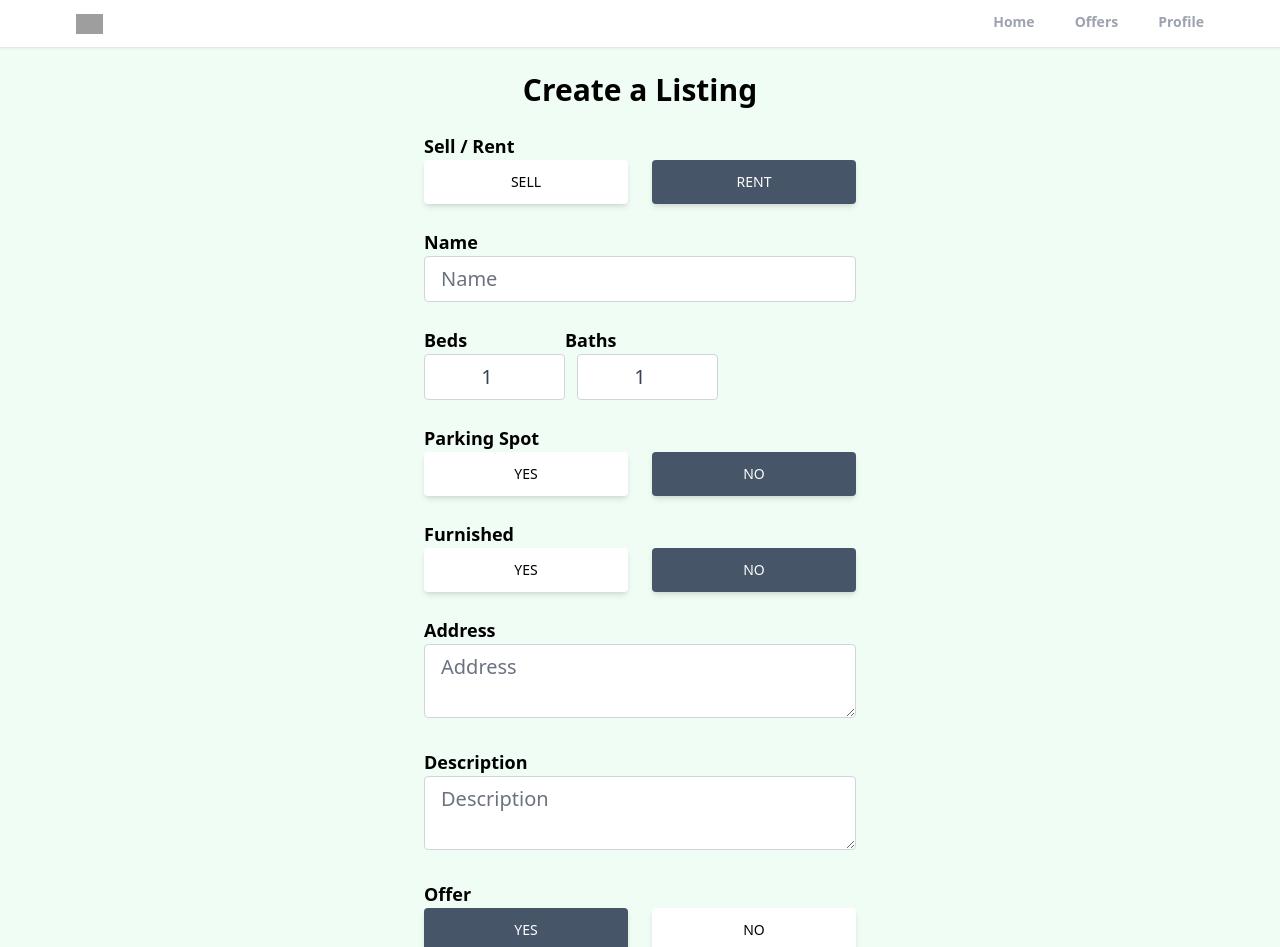
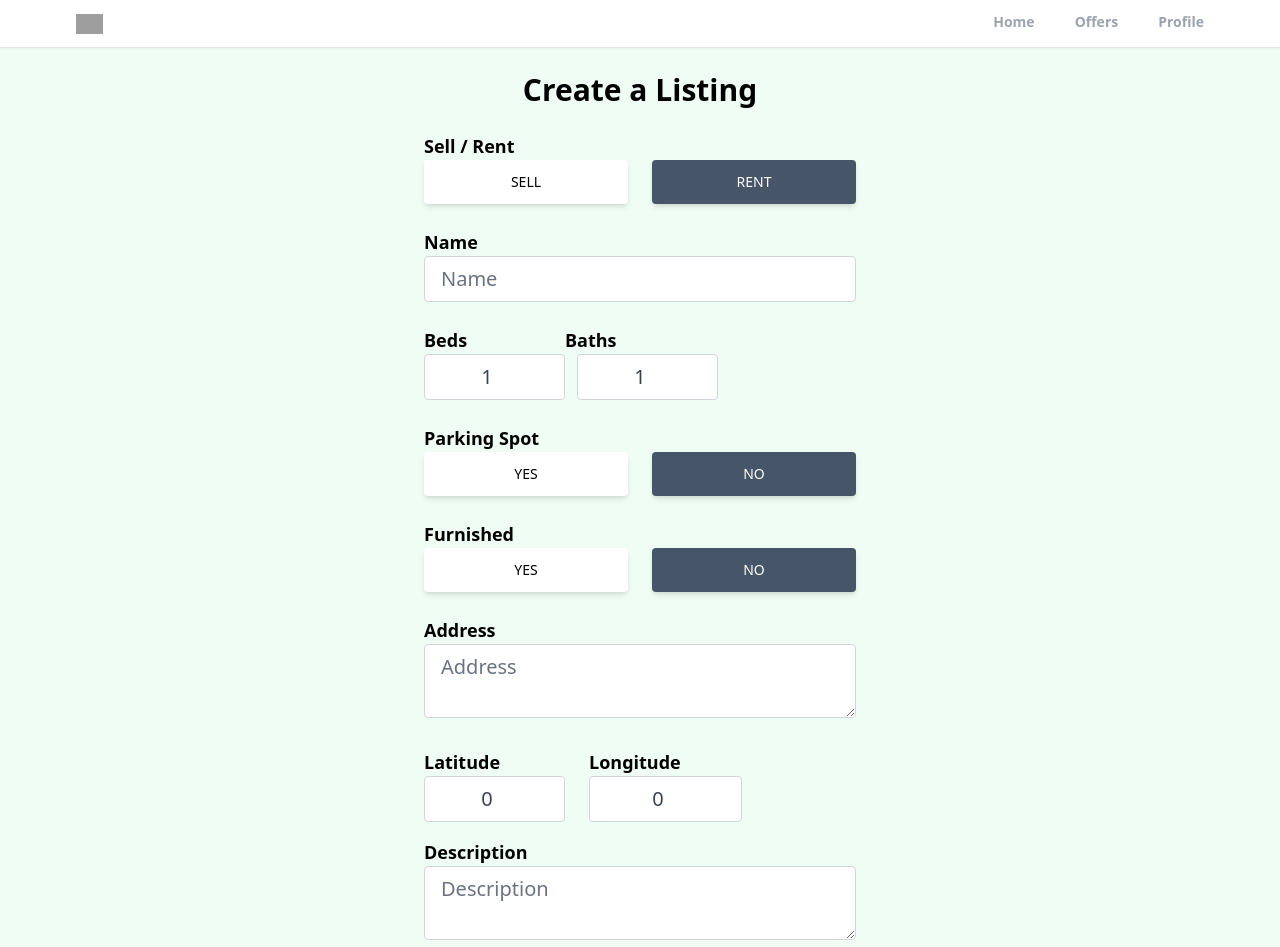
Before and after one commit to maditya01/Real_State_App, a React (Create React App) app: page /create-listing in a window 1280 px wide. Shown: the top 947 px of the page. Built offline with nearby package versions, Linux system fonts and the light colour scheme; no server answers; sample sign-in values are in the browser's storage; grey boxes are pictures that could not be loaded.

Commit message:
add functionality related to onChanage and Onsubmit to create listing page

```diff
--- a/package.json
+++ b/package.json
@@ -14,6 +14,7 @@
     "react-router-dom": "^6.8.1",
     "react-scripts": "5.0.1",
     "react-toastify": "^9.1.1",
+    "uuid": "^9.0.0",
     "web-vitals": "^2.1.4"
   },
   "scripts": {
--- a/src/App.js
+++ b/src/App.js
@@ -25,7 +25,9 @@ function App() {
             <Route path="/profile" element={<Profile />}></Route>
           </Route>
           <Route path="/offers" element={<Offers />}></Route>
-          <Route path="/create-listing" element={<CreateListing />}></Route>
+          <Route path="/create-listing" element={<PrivateRoute />}>
+            <Route path="/create-listing" element={<CreateListing />}></Route>
+          </Route>
         </Routes>
       </Router>
       <ToastContainer
--- a/src/components/PrivateRoute.jsx
+++ b/src/components/PrivateRoute.jsx
@@ -8,6 +8,7 @@ const PrivateRoute = () => {
   if (loading) {
     return <Spinner />;
   }
+  // Here understand what is the meaning of outlet component
   return loggedIn ? <Outlet /> : <Navigate to="/sign-in" />;
 };
 
--- a/src/pages/CreateListing.jsx
+++ b/src/pages/CreateListing.jsx
@@ -1,6 +1,23 @@
 import React, { useState } from "react";
-
+import Spinner from "../components/Spinner";
+import { toast } from "react-toastify";
+import { v4 as uuidv4 } from "uuid";
+import { addDoc, collection, serverTimestamp } from "firebase/firestore";
+import { db } from "../firebase";
+import {
+  getStorage,
+  ref,
+  uploadBytesResumable,
+  getDownloadURL,
+} from "firebase/storage";
+import { getAuth } from "firebase/auth";
+import { useNavigate } from "react-router-dom";
 const CreateListing = () => {
+  const navigate = useNavigate();
+  const auth = getAuth();
+  //Geolocation API is enabled or not
+  const [geolocationEnabled, setGeolocationEnabled] = useState(false);
+  const [loading, setLoading] = useState(false);
   const [formData, setFormData] = useState({
     type: "rent",
     name: "",
@@ -11,8 +28,11 @@ const CreateListing = () => {
     address: "",
     description: "",
     offer: true,
-    regularPrice: 100,
-    discountedPrice: 100,
+    regularPrice: 0,
+    discountedPrice: 0,
+    latitude: 0,
+    longitude: 0,
+    images: {},
   });
   const {
     type,
@@ -26,15 +46,131 @@ const CreateListing = () => {
     offer,
     regularPrice,
     discountedPrice,
+    latitude,
+    longitude,
+    images,
   } = formData;
-  function onChange() {}
+  function onChange(e) {
+    //All the input comes as an string.
+
+    let boolean = null;
+    //For boolean variable change it to boolean.
+    if (e.target.value === "true") {
+      boolean = true;
+    }
+    if (e.target.value === "false") {
+      boolean = false;
+    }
+    // Files
+    if (e.target.files) {
+      setFormData((prevS) => ({
+        ...prevS,
+        images: e.target.files,
+      }));
+    }
+    //text,number,boolean
+    if (!e.target.files) {
+      setFormData((prevS) => ({
+        ...prevS,
+        [e.target.id]: boolean ?? e.target.value,
+      }));
+    }
+  }
+
+  async function onSubmit(e) {
+    e.preventDefault();
+    setLoading(true);
+    if (discountedPrice >= regularPrice) {
+      setLoading(false);
+      toast.error("Discounted price needs to  be less than regular price");
+      return;
+    }
+    if (images.length > 6) {
+      setLoading(false);
+      toast.error("Maximum images needs to  be less than or equal to 6");
+      return;
+    }
+    let geolocation = {};
+    if (geolocationEnabled) {
+    } else {
+      geolocation.lat = latitude;
+      geolocation.lng = longitude;
+    }
+    async function storeImage(image) {
+      return new Promise((resolve, reject) => {
+        const storage = getStorage();
+        const filename = `${auth.currentUser.uid} - ${
+          image.name
+        } - ${uuidv4()}`;
+        const storageRef = ref(storage, filename);
+        const uploadTask = uploadBytesResumable(storageRef, image);
+        uploadTask.on(
+          "state_changed",
+          (snapshot) => {
+            // Observe state change events such as progress, pause, and resume
+            // Get task progress, including the number of bytes uploaded and the total number of bytes to be uploaded
+            const progress =
+              (snapshot.bytesTransferred / snapshot.totalBytes) * 100;
+            console.log("Upload is " + progress + "% done");
+            switch (snapshot.state) {
+              case "paused":
+                console.log("Upload is paused");
+                break;
+              case "running":
+                console.log("Upload is running");
+                break;
+            }
+          },
+          (error) => {
+            reject(error);
+          },
+          () => {
+            // Handle successful uploads on complete
+            // For instance, get the download URL: https://firebasestorage.googleapis.com/...
+            getDownloadURL(uploadTask.snapshot.ref).then((downloadURL) => {
+              resolve(downloadURL);
+            });
+          }
+        );
+      });
+    }
+    const imageUrls = await Promise.all(
+      [...images].map((image) => storeImage(image))
+    ).catch((error) => {
+      setLoading(false);
+      toast.error("Image is not uploaded");
+      return;
+    });
+    console.log(imageUrls);
+    const formDataCopy = {
+      ...formData,
+      imageUrls,
+      geolocation,
+      timestamp: serverTimestamp(),
+    };
+
+    delete formDataCopy.images;
+    !formDataCopy.offer && delete formDataCopy.discountedPrice;
+    delete formDataCopy.latitude;
+    delete formDataCopy.longitude;
+    console.log(formDataCopy);
+    //Her i was getting an error missing firebase permission
+    //Added this line-> allow read, write: if request.time > timestamp.date(2020, 9, 10);
+    const docRef = await addDoc(collection(db, "listings"), formDataCopy);
+    console.log(docRef);
+    setLoading(false);
+    toast.success("Listing created successfully");
+    navigate(`/category/${formDataCopy.type}/${docRef.id}`);
+  }
+  if (loading) {
+    return <Spinner />;
+  }
+
   return (
-    <main className=" max-w-md m-auto px-2">
-      <h1 className=" text-3xl text-center mt-6 font-bold">
-        Create a Listing
-      </h1>
-      <form className="">
-        <p className=" text-lg mt-6 font-semibold">Sell / Rent</p>
+    <main className="max-w-md m-auto px-2">
+      <h1 className="text-3xl text-center mt-6 font-bold">Create a Listing</h1>
+      <form onSubmit={onSubmit}>
+        <p className="text-lg mt-6 font-semibold">Sell / Rent</p>
         <div className="flex">
           <button
             type="button"
@@ -67,7 +203,7 @@ const CreateListing = () => {
             Rent
           </button>
         </div>
-        <p className=" text-lg mt-6 font-semibold">Name</p>
+        <p className="text-lg mt-6 font-semibold">Name</p>
         <div>
           <input
             className="w-full px-4 py-2 text-xl text-gray-700 bg-white border border-gray-300 rounded transition duration-150 ease-in-out
@@ -84,7 +220,7 @@ const CreateListing = () => {
         </div>
         <div className="flex mb-6">
           <div>
-            <p className=" text-lg font-semibold">Beds</p>
+            <p className="text-lg font-semibold">Beds</p>
             <input
               className="text-center mr-3 w-full px-4 py-2 text-xl text-gray-700 bg-white border border-gray-300 rounded transition duration-150 ease-in-out "
               type="number"
@@ -97,7 +233,7 @@ const CreateListing = () => {
             />
           </div>
           <div>
-            <p className=" text-lg  font-semibold">Baths</p>
+            <p className="text-lg  font-semibold">Baths</p>
             <input
               className="text-center  ml-3 w-full px-4 py-2 text-xl text-gray-700 bg-white border border-gray-300 rounded transition duration-150 ease-in-out
             focus:border-slate-600"
@@ -112,7 +248,7 @@ const CreateListing = () => {
           </div>
         </div>
         <div className="mb-6">
-          <p className=" text-lg font-semibold">Parking Spot</p>
+          <p className="text-lg font-semibold">Parking Spot</p>
           <div className="flex">
             <button
               type="button"
@@ -139,7 +275,7 @@ const CreateListing = () => {
           </div>
         </div>
         <div className="mb-6">
-          <p className=" text-lg font-semibold">Furnished</p>
+          <p className="text-lg font-semibold">Furnished</p>
           <div className="flex">
             <button
               type="button"
@@ -182,6 +318,36 @@ const CreateListing = () => {
             />
           </div>
         </div>
+        {!geolocationEnabled && (
+          <div className="flex space-x-6 mb-4">
+            <div>
+              <p className=" text-lg font-semibold">Latitude</p>
+              <input
+                type="number"
+                id="latitude"
+                value={latitude}
+                min="-90"
+                max="90"
+                onChange={onChange}
+                required
+                className="text-center  w-full px-4 py-2 text-xl text-gray-700 bg-white border border-gray-300 rounded transition duration-150 ease-in-out "
+              />
+            </div>
+            <div>
+              <p className="text-lg font-semibold">Longitude</p>
+              <input
+                type="number"
+                id="longitude"
+                min="-180"
+                max="180"
+                value={longitude}
+                onChange={onChange}
+                required
+                className="text-center w-full px-4 py-2 text-xl text-gray-700 bg-white border border-gray-300 rounded transition duration-150 ease-in-out "
+              />
+            </div>
+          </div>
+        )}
         <div className="mb-6">
           <p className=" text-lg font-semibold">Description</p>
           <div>
@@ -244,9 +410,7 @@ const CreateListing = () => {
         </div>
         {offer && (
           <div className="mb-6">
-            <p className=" text-lg font-semibold">
-              Discounted Price
-            </p>
+            <p className="text-lg font-semibold">Discounted Price</p>
             <div className="flex space-x-6">
               <input
                 className="text-center mr-3 w-full px-4 py-2 text-xl text-gray-700 bg-white border border-gray-300 rounded transition duration-150 ease-in-out "
@@ -265,7 +429,7 @@ const CreateListing = () => {
           </div>
         )}
         <div className="mb-6">
-          <p className=" text-lg  font-semibold">Images</p>
+          <p className="text-lg  font-semibold">Images</p>
           <p className="text-gray-600">The first image will be cover (max 6)</p>
           <input
             className="w-full px-4 py-2 text-xl text-gray-700 bg-white border border-gray-300 rounded transition duration-150 ease-in-out"
```
Also changed, not shown: 1 other file (tests, documents, lock files or other folders).
